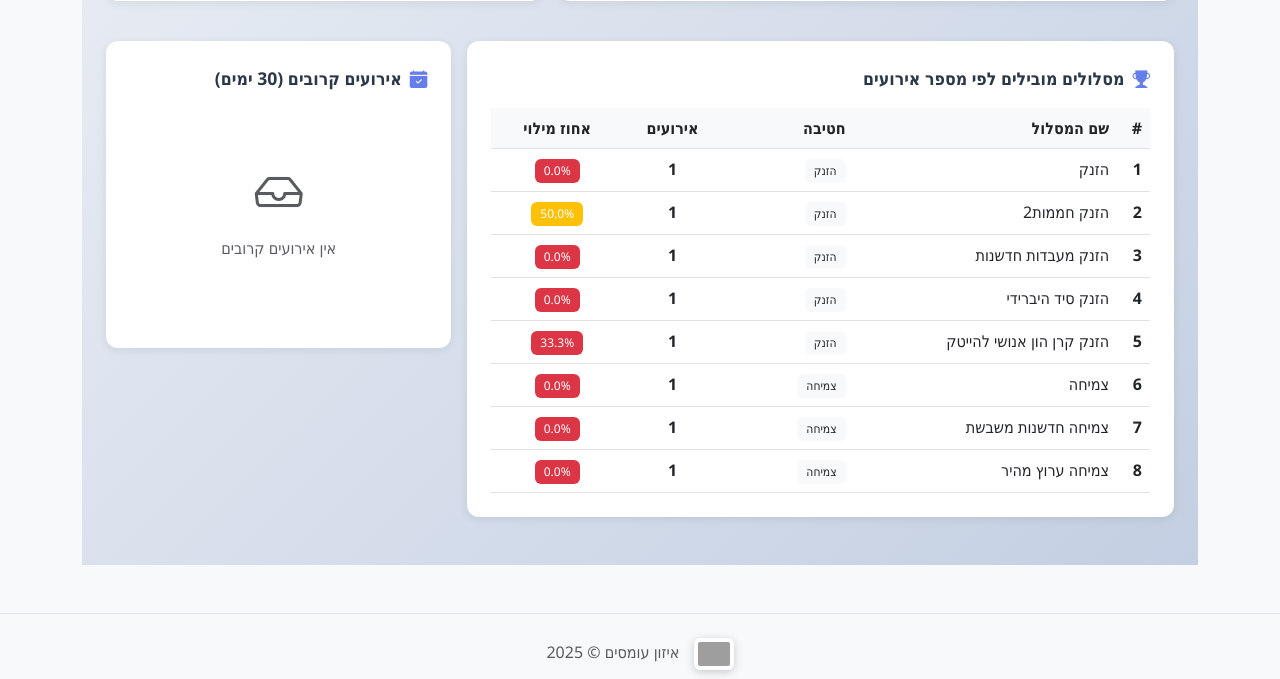
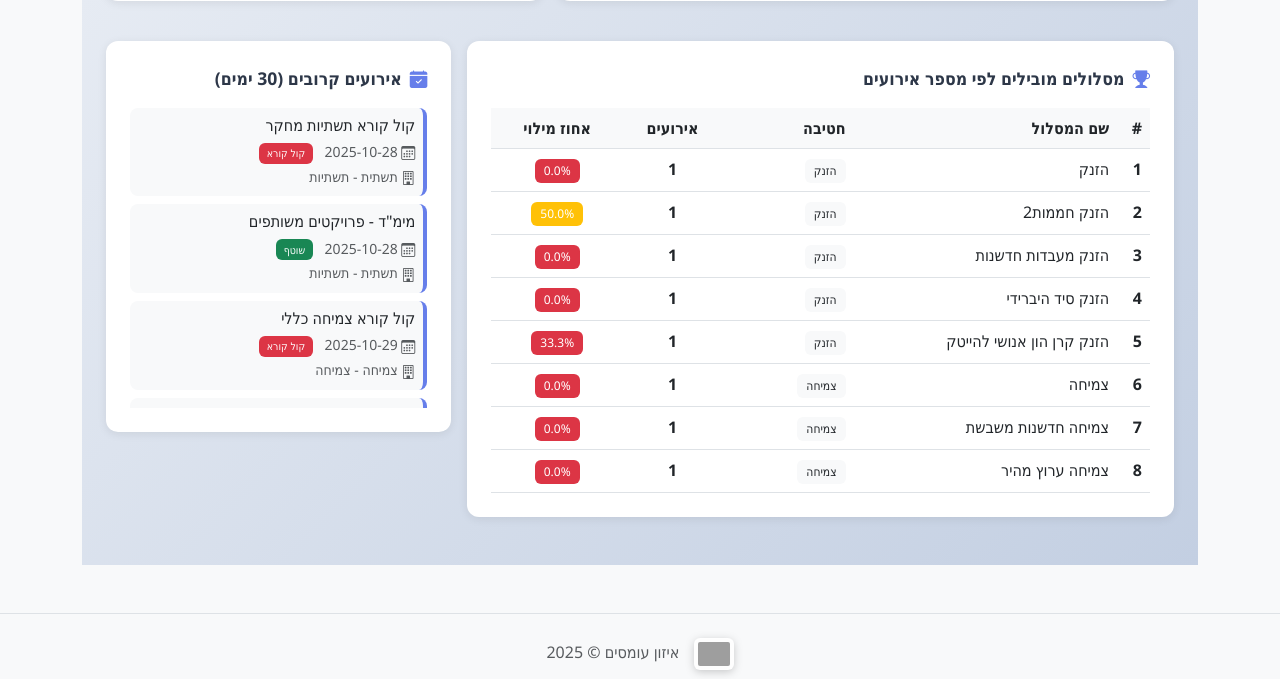
Before and after one commit to taldata/izun, a Flask app: page /dashboard in a window 1280 px wide. Shown: the part 841-1520 px from the top of the page. Run offline with Flask 3, Linux system fonts and the light colour scheme; a user stored in the database is signed in; data comes from the database, SQL or seed files in the repository; both versions use the stored data as it was after the commit; some libraries are stand-ins or nearby versions; grey boxes are pictures that could not be loaded.

Commit message:
refactor: rename committee_date field to vaada_date for consistency
- Renamed committee_date to vaada_date in dashboard event processing logic and templates
- Updated event type display to show full Hebrew text instead of 'kokok' abbreviation
- Added committee and division names display to upcoming events list
- Preserved sorting and date handling functionality while using new field name

```diff
--- a/app.py
+++ b/app.py
@@ -992,19 +992,19 @@ def dashboard():
     upcoming_events = []
     future_date = today + timedelta(days=30)
     for event in events:
-        if event.get('committee_date'):
+        if event.get('vaada_date'):
             try:
-                if isinstance(event['committee_date'], str):
-                    event_date = datetime.strptime(event['committee_date'], '%Y-%m-%d').date()
+                if isinstance(event['vaada_date'], str):
+                    event_date = datetime.strptime(event['vaada_date'], '%Y-%m-%d').date()
                 else:
-                    event_date = event['committee_date']
+                    event_date = event['vaada_date']
 
                 if today <= event_date <= future_date:
                     upcoming_events.append(event)
             except:
                 pass
 
-    upcoming_events.sort(key=lambda x: x.get('committee_date', ''))
+    upcoming_events.sort(key=lambda x: x.get('vaada_date', ''))
 
     # === Overall Statistics ===
     total_expected = sum([e.get('expected_requests', 0) or 0 for e in events])
--- a/templates/dashboard.html
+++ b/templates/dashboard.html
@@ -225,10 +225,14 @@
                             <div class="mb-2 p-2" style="background: #f8f9fa; border-radius: 8px; border-right: 4px solid #667eea;">
                                 <h6 class="mb-1">{{ event.name }}</h6>
                                 <small class="text-muted">
-                                    <i class="bi bi-calendar3"></i> {{ event.committee_date }}
-                                    <span class="badge {% if event.event_type == 'kokok' %}bg-danger{% else %}bg-success{% endif %} ms-2">
-                                        {{ 'קו"ק' if event.event_type == 'kokok' else 'שוטף' }}
+                                    <i class="bi bi-calendar3"></i> {{ event.vaada_date }}
+                                    <span class="badge {% if event.event_type == 'קול קורא' %}bg-danger{% else %}bg-success{% endif %} ms-2">
+                                        {{ event.event_type }}
                                     </span>
+                                </small>
+                                <br>
+                                <small class="text-muted">
+                                    <i class="bi bi-building"></i> {{ event.committee_name }} - {{ event.hativa_name }}
                                 </small>
                             </div>
                             {% endfor %}
```
Also changed, not shown: committee_system.db.
